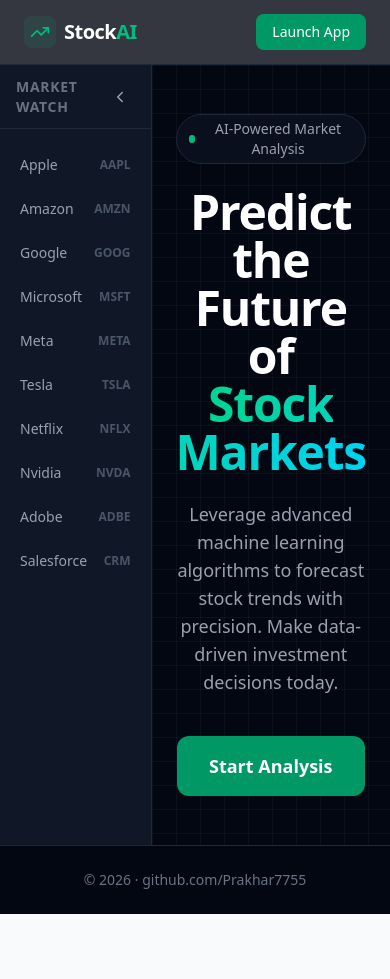
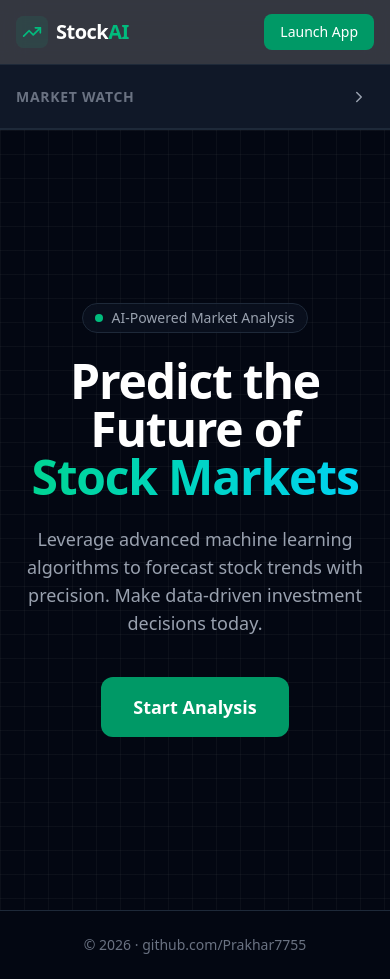
Before and after one commit to Prakhar7755/ML-Stock-Predictor, a Next.js app: page / in a window 390 px wide. Before the commit the page ends 914 px from the top, so only its background shows below. Built offline with nearby package versions, Linux system fonts and the light colour scheme.

Commit message:
style: minor responsiveness adjustment

```diff
--- a/src/app/company/SelectCompanyClient.jsx
+++ b/src/app/company/SelectCompanyClient.jsx
@@ -107,7 +107,7 @@ const SelectedCompanyClient = () => {
   }, [fetchData]);
 
   return (
-    <section className="mx-auto max-w-4xl px-6 py-12 text-gray-100">
+    <section className="mx-auto max-w-4xl px-4 py-8 text-gray-100 md:px-6 md:py-12">
       <h1 className="mb-8 text-center text-3xl font-bold">
         Stock <span className="text-emerald-500">Analysis</span>
       </h1>
--- a/src/app/layout.jsx
+++ b/src/app/layout.jsx
@@ -28,7 +28,7 @@ export default function RootLayout({ children }) {
       <body className="bg-gray-950 text-gray-100 antialiased">
         <Navbar />
 
-        <div className="flex min-h-[calc(100vh-4rem)]">
+        <div className="flex min-h-[calc(100vh-4rem)] flex-col md:flex-row">
           <Sidebar />
           <main className="flex-1 bg-gray-950">{children}</main>
         </div>
--- a/src/app/predict/page.jsx
+++ b/src/app/predict/page.jsx
@@ -131,7 +131,7 @@ export default function PredictPage() {
 
   /* -------------------- UI -------------------- */
   return (
-    <section className="mx-auto max-w-5xl px-6 py-12 text-gray-100">
+    <section className="mx-auto max-w-5xl px-4 py-8 text-gray-100 md:px-6 md:py-12">
       <h1 className="mb-10 text-center text-3xl font-bold tracking-tight">
         Stock Price <span className="text-emerald-500">Prediction</span>
       </h1>
@@ -156,7 +156,7 @@ export default function PredictPage() {
           </Field>
 
           {selectedCompany === "__custom__" && (
-            <div className="grid grid-cols-2 gap-4">
+            <div className="grid grid-cols-1 gap-4 md:grid-cols-2">
               <Field label="Company Name">
                 <input
                   className="w-full rounded-lg border border-gray-800 bg-gray-950 px-4 py-3 text-sm text-white focus:border-emerald-500 focus:outline-none focus:ring-1 focus:ring-emerald-500"
@@ -188,7 +188,7 @@ export default function PredictPage() {
             </select>
           </Field>
 
-          <div className="grid grid-cols-2 gap-4">
+          <div className="grid grid-cols-1 gap-4 md:grid-cols-2">
             <Field label="Start Date">
               <input
                 type="date"
--- a/src/components/Navbar.jsx
+++ b/src/components/Navbar.jsx
@@ -3,7 +3,7 @@ import Link from "next/link";
 export default function Navbar() {
   return (
     <header className="sticky top-0 z-50 border-b border-gray-800 bg-gray-950/80 backdrop-blur-md">
-      <div className="flex h-16 items-center justify-between px-6">
+      <div className="flex h-16 items-center justify-between px-4 md:px-6">
         {/* Brand */}
         <Link
           href="/"
--- a/src/components/Sidebar.jsx
+++ b/src/components/Sidebar.jsx
@@ -18,21 +18,21 @@ const companies = [
 ];
 
 export default function Sidebar() {
-  const [collapsed, setCollapsed] = useState(false);
+  const [collapsed, setCollapsed] = useState(true);
 
   return (
     <aside
-      className={`relative flex flex-col border-r border-gray-800 bg-gray-900 transition-all duration-300 ${
-        collapsed ? "w-20" : "w-72"
-      }`}
+      className={`flex flex-col border-b border-gray-800 bg-gray-900 transition-all duration-300 md:sticky md:top-16 md:h-[calc(100vh-4rem)] md:border-b-0 md:border-r ${
+        collapsed ? "md:w-20" : "md:w-72"
+      } w-full`}
     >
       {/* Header */}
       <div className="flex h-16 items-center justify-between border-b border-gray-800 px-4">
-        {!collapsed && (
-          <span className="text-sm font-semibold uppercase tracking-wider text-gray-500">
-            Market Watch
-          </span>
-        )}
+        <span
+          className={`text-sm font-semibold uppercase tracking-wider text-gray-500 ${collapsed ? "md:hidden" : ""}`}
+        >
+          Market Watch
+        </span>
 
         <button
           onClick={() => setCollapsed((v) => !v)}
@@ -44,7 +44,9 @@ export default function Sidebar() {
       </div>
 
       {/* Company List */}
-      <ul className="flex-1 overflow-y-auto py-4 px-2 space-y-1">
+      <ul
+        className={`flex-1 overflow-y-auto py-4 px-2 space-y-1 ${collapsed ? "hidden md:block" : ""}`}
+      >
         {companies.map(({ name, symbol }) => (
           <li key={symbol}>
             <Link
@@ -52,7 +54,7 @@ export default function Sidebar() {
               className="group flex items-center justify-between rounded-lg px-3 py-2.5 text-sm font-medium text-gray-400 transition-colors hover:bg-gray-800 hover:text-white"
             >
               {/* Name */}
-              {!collapsed && <span>{name}</span>}
+              <span className={collapsed ? "md:hidden" : ""}>{name}</span>
 
               {/* Symbol */}
               <span
```
